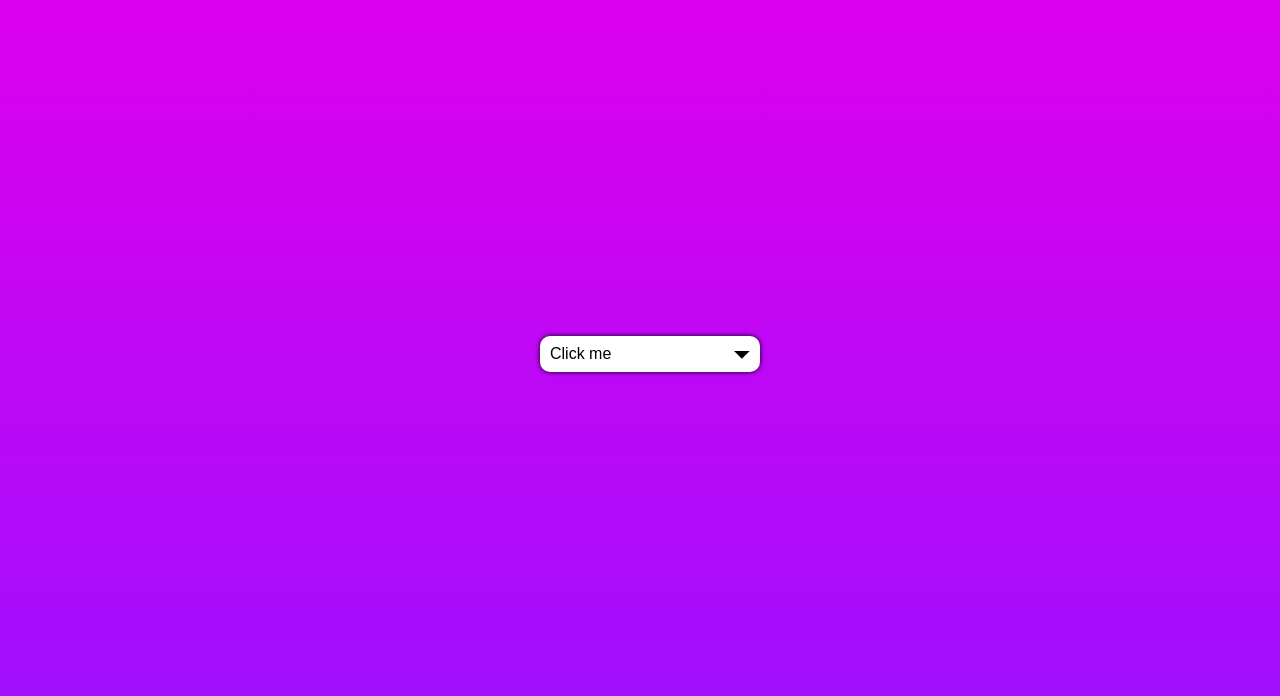
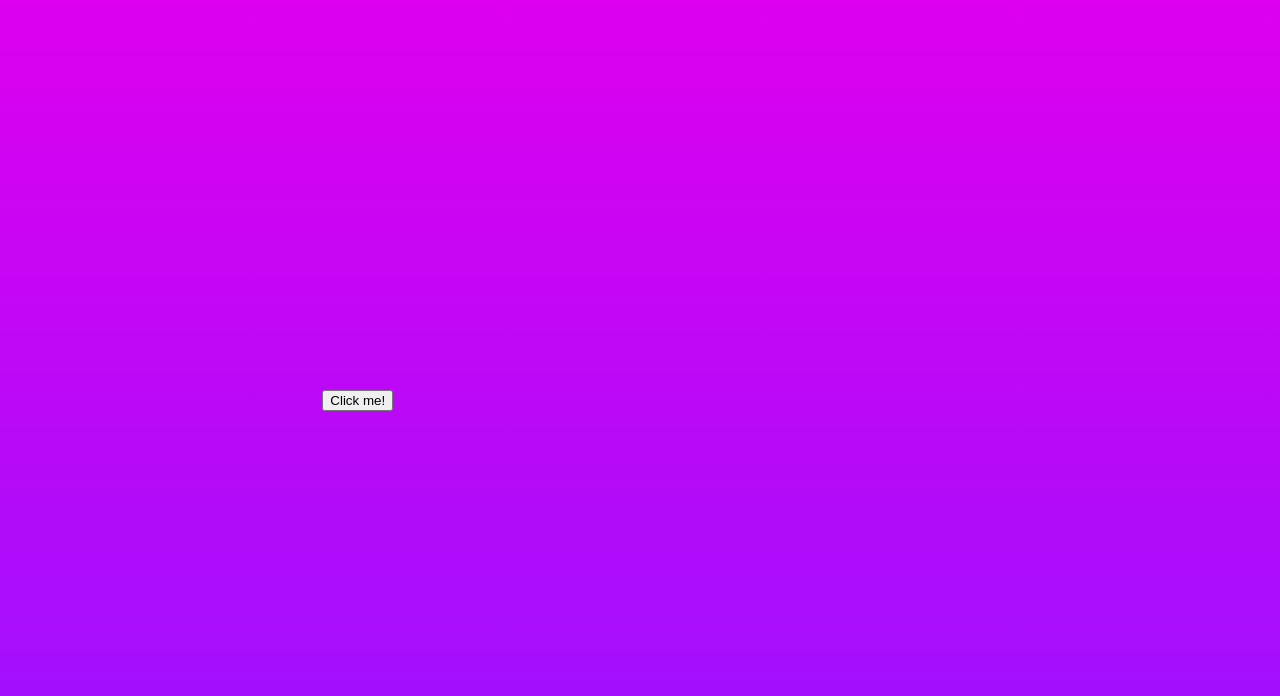
Before and after one commit to GarajedeIdeas/LiveCoding-Animaciones-super-potentes-con-Framer-Motion-y-Nextjs, a React (Create React App) app: page / in a window 1280 px wide. Shown: the top 696 px of the page. Built offline with nearby package versions, Linux system fonts and the light colour scheme; a web font is replaced by a local one.

Commit message:
added calendar

```diff
--- a/src/App.tsx
+++ b/src/App.tsx
@@ -1,4 +1,4 @@
-import { AnimatePresence, motion, Variants } from "framer-motion";
+import { motion } from "framer-motion";
 import { useState } from "react";
 import styled from "styled-components";
 import "./reset.css";
@@ -18,111 +18,72 @@ const Container = styled(motion.div)`
     -webkit-font-smoothing: antialiased;
   }
 `;
-const DropDown = styled(motion.div)`
-  position: relative;
-  width: 200px;
+
+const Cal = styled(motion.div)`
+  height: 500px;
+  background: white;
+  display: grid;
+  grid-template-columns: repeat(7, 1fr);
+  padding: 10px;
 `;
 
-const DrodownHeader = styled(motion.div)`
-  background: white;
-  padding: 10px;
-  cursor: pointer;
-  width: 100%;
-  border-radius: 10px;
-  box-shadow: 0 0 5px black;
-  margin-bottom: 5px;
+const Day = styled(motion.span)`
   display: flex;
-  justify-content: space-between;
+  justify-content: center;
   align-items: center;
+  padding: 10px 30px;
 `;
-
-const DrodownOptions = styled(motion.ul)`
-  background: white;
-  padding: 10px;
-  width: 100%;
-
-  li {
-    margin-bottom: 10px;
-
-    &:last-child {
-      margin-bottom: 0;
-    }
-  }
-`;
-
-const TickWrapper = styled(motion.div)`
-  transform-origin: center center;
-`;
-
-const Tick = styled(motion.svg)`
-  height: 8px;
-`;
-
-const DrodownOption = styled(motion.li)``;
-
-const drodownOptionsVariants: Variants = {
-  hidden: {
-    opacity: 0
-  },
-  visible: {
-    opacity: 1,
-    transition: {
-      delayChildren: 0.3,
-      duration: 1,
-      staggerChildren: 0.5
-    }
-  }
-};
-
-const drodownOptionsVariant: Variants = {
-  hidden: {
-    x: 0,
-    opacity: 0
-  },
-  visible: {
-    x: 10,
-    opacity: 1
-  }
-};
 
 export default function App() {
   const [isVisible, setIsVisible] = useState(false);
+  const [selectedDay, setSelectedDay] = useState<number | undefined>(undefined);
 
   return (
     <Container animate={isVisible ? "visible" : "hidden"}>
-      <DropDown>
-        <DrodownHeader onClick={() => setIsVisible(!isVisible)}>
-          <span>Click me</span>
-          <TickWrapper
-            animate={
-              isVisible
-                ? {
-                    rotate: 180,
+      <button onClick={() => setIsVisible(true)}>Click me!</button>
+      <Cal
+        initial={{ scale: 0, rotate: 180 }}
+        animate={
+          isVisible && {
+            scale: 1,
+            rotate: 360,
+            transition: {
+              duration: 1
+            }
+          }
+        }
+      >
+        {Array(31)
+          .fill(0)
+          .map((x, index) => {
+            return (
+              <Day
+                variants={{
+                  initial: {
+                    background: "#ff000000",
+                    borderRadius: "50%",
+                    scale: 0.4
+                  },
+                  selected: {
+                    background: "#ff0000ff",
                     transition: {
-                      delay: 0.25
+                      type: "spring"
                     }
+                  },
+                  unselected: {
+                    background: "#fff"
                   }
-                : {
-                    rotate: 0
-                  }
-            }
-          >
-            <Tick viewBox="0 0 614 309.07" height="8">
-              <g>
-                <polygon points="1.15,0.5 606.85,0.5 304,303.35 	" />
-              </g>
-            </Tick>
-          </TickWrapper>
-        </DrodownHeader>
-
-        <AnimatePresence>
-          <DrodownOptions variants={drodownOptionsVariants} initial={false}>
-            {["Option 1", "Option 2", "Option 3"].map((option) => (
-              <DrodownOption variants={drodownOptionsVariant}>{option}</DrodownOption>
-            ))}
-          </DrodownOptions>
-        </AnimatePresence>
-      </DropDown>
+                }}
+                onClick={() => setSelectedDay(index)}
+                key={index}
+                animate={selectedDay === index ? "selected" : "unselected"}
+                initial={selectedDay === index ? "initial" : "unselected"}
+              >
+                {index + 1}
+              </Day>
+            );
+          })}
+      </Cal>
     </Container>
   );
 }
```
